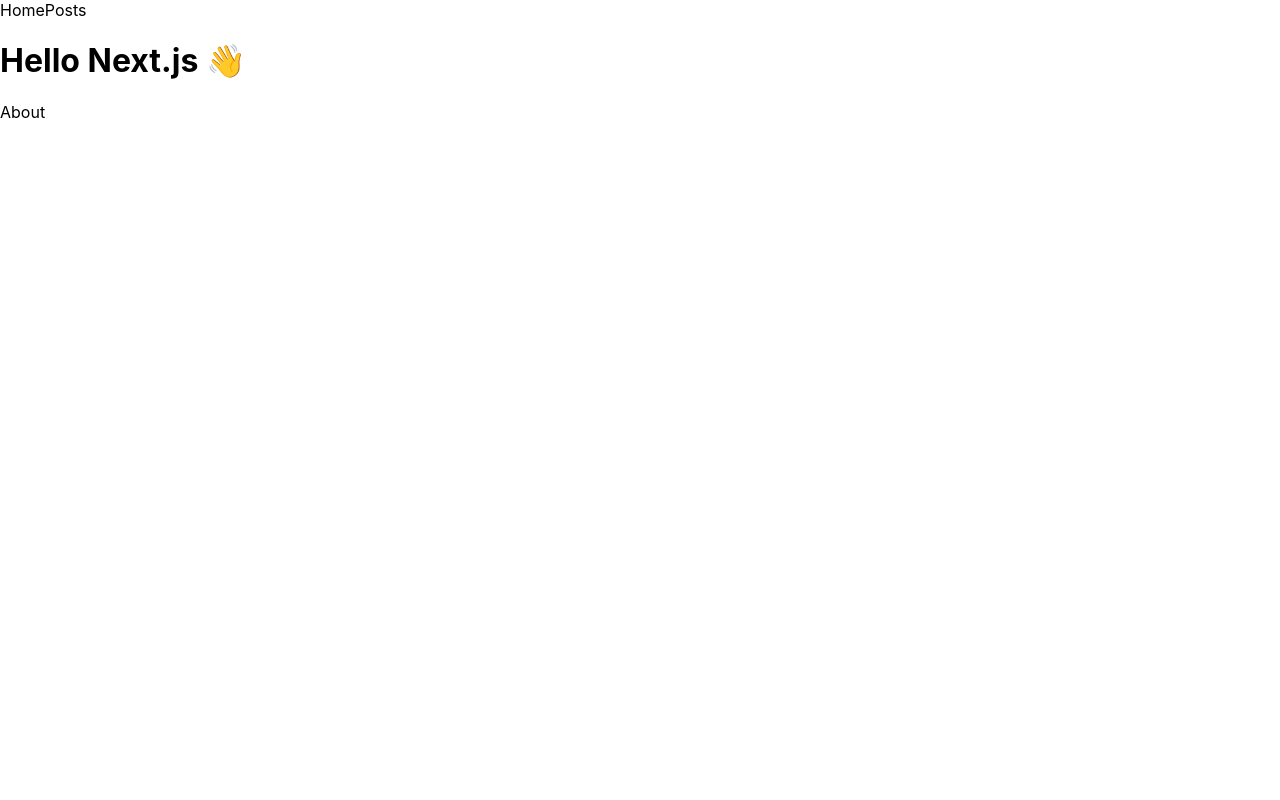
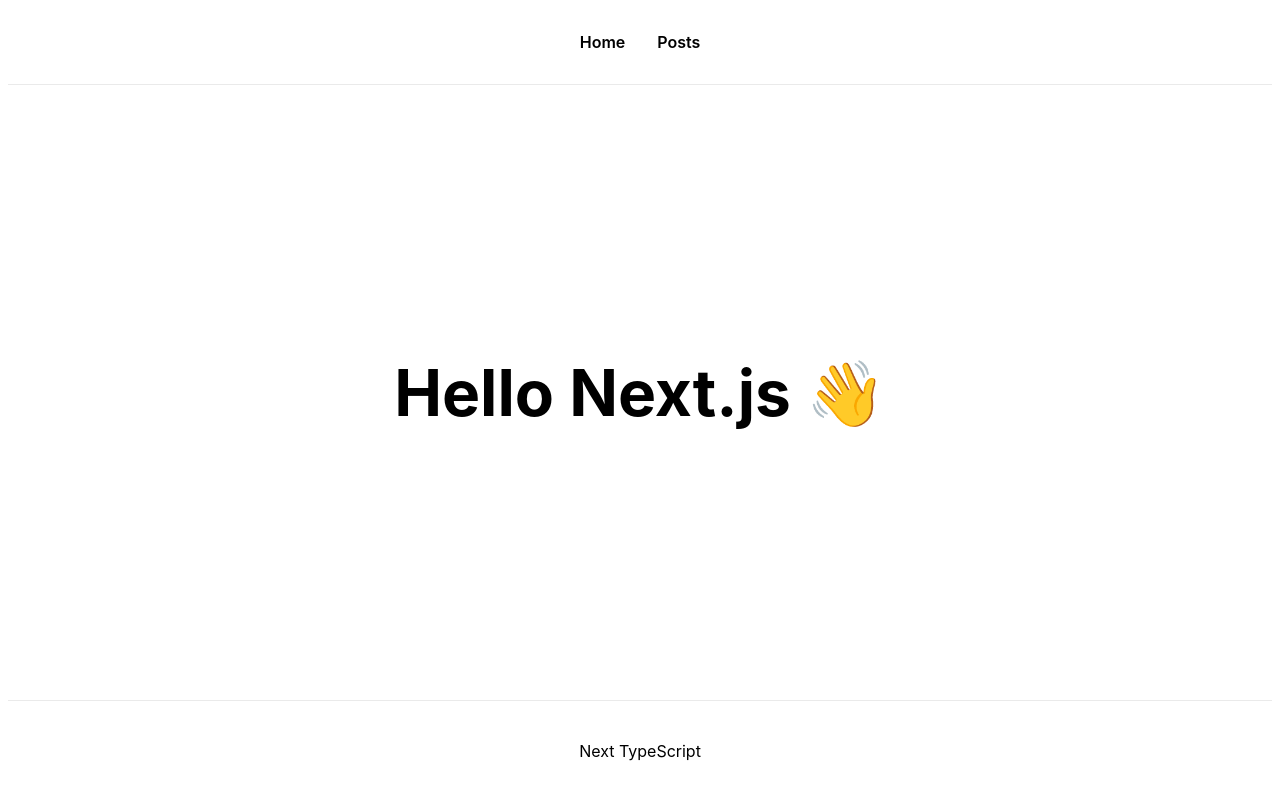
Before and after one commit to alexanderalmstrom/next-typescript, a Next.js app: page / in a window 1280 px wide. Built offline with nearby package versions, Linux system fonts and the light colour scheme.

Commit message:
Add some styles

```diff
--- a/components/Layout.tsx
+++ b/components/Layout.tsx
@@ -1,6 +1,8 @@
 import { ReactNode } from 'react'
 import Link from 'next/link'
 import Head from 'next/head'
+
+import styles from '../styles/main.module.scss'
 
 type Props = {
   children?: ReactNode
@@ -11,15 +13,15 @@
 const siteName = 'Next TypeScript'
 
 const Layout = ({ children, title, description }: Props) => (
-  <>
+  <div className={styles.site}>
     <Head>
       <title>{title ? `${title} - ${siteName}` : siteName}</title>
       <meta charSet="utf-8" />
       <meta name="viewport" content="initial-scale=1.0, width=device-width" />
       {description && <meta name="description" content={description} />}
     </Head>
-    <header>
-      <nav>
+    <header className={styles.header}>
+      <nav className={styles.nav}>
         <Link href="/">
           <a>Home</a>
         </Link>
@@ -28,8 +30,11 @@
         </Link>
       </nav>
     </header>
-    {children}
-  </>
+    <main className={styles.main}>
+      {children}
+    </main>
+    <footer className={styles.footer}>Next TypeScript</footer>
+  </div>
 )
 
 export default Layout
--- a/components/PostArticle.tsx
+++ b/components/PostArticle.tsx
@@ -1,6 +1,8 @@
 import Layout from './Layout'
 
 import { IPost } from '../interfaces'
+
+import styles from '../styles/main.module.scss'
 
 type Props = {
 	data: IPost
@@ -9,7 +11,7 @@
 const PostArticle = ({ data }: Props) => (
 	<Layout title={data?.fields.title} description={data?.fields.description}>
 		<article>
-			<h1>{data.fields.title}</h1>
+			<h1 className={styles.title}>{data.fields.title}</h1>
 			{data.fields.description && <p>{data.fields.description}</p>}
 		</article>
 	</Layout>
--- a/components/PostPreview.tsx
+++ b/components/PostPreview.tsx
@@ -1,6 +1,8 @@
 import Link from 'next/link'
 
 import { IPost } from '../interfaces'
+
+import styles from '../styles/main.module.scss'
 
 type Props = {
   data: IPost
@@ -8,7 +10,7 @@
 
 const PostPreview = ({ data }: Props) => (
   <article>
-    <h2>
+    <h2 className={styles.title}>
       <Link href="/posts/[slug]" as={`/posts/${data.fields.slug}`}>
         {data.fields.title}
       </Link>
--- a/next.config.js
+++ b/next.config.js
@@ -1,2 +1,7 @@
 const withSass = require('@zeit/next-sass')
-module.exports = withSass()
+module.exports = withSass({
+	cssModules: true,
+  cssLoaderOptions: {
+    importLoaders: 2,
+  }
+})
--- a/pages/index.tsx
+++ b/pages/index.tsx
@@ -1,12 +1,10 @@
-import Link from 'next/link';
 import Layout from '../components/Layout'
+
+import styles from '../styles/main.module.scss'
 
 const IndexPage = () => (
   <Layout>
-    <h1>Hello Next.js 👋</h1>
-    <Link href="/about">
-      <a>About</a>
-    </Link>
+    <h1 className={styles.title}>Hello Next.js 👋</h1>
   </Layout>
 )
 
--- a/pages/posts/index.tsx
+++ b/pages/posts/index.tsx
@@ -4,6 +4,8 @@
 import Posts from '../../components/Posts'
 
 import { IPost } from '../../interfaces'
+
+import styles from '../../styles/main.module.scss'
 
 type Props = {
   posts: IPost[]
@@ -12,7 +14,6 @@
 const PostsPage = ({ posts }: Props) => {
   return (
     <Layout title="Posts">
-      <h1>Posts</h1>
       <Posts posts={posts} />
     </Layout>
   )
--- a/styles/globals.scss
+++ b/styles/globals.scss
@@ -1,3 +1,7 @@
+* {
+  box-sizing: border-box;
+}
+
 html,
 body {
   padding: 0;
@@ -11,6 +15,16 @@
   text-decoration: none;
 }
 
-* {
-  box-sizing: border-box;
+p {
+  line-height: 1.5;
+  font-size: 1.5rem;
 }
+
+code {
+  background: #fafafa;
+  border-radius: 5px;
+  padding: 0.75rem;
+  font-size: 1.1rem;
+  font-family: Menlo, Monaco, Lucida Console, Liberation Mono, DejaVu Sans Mono,
+    Bitstream Vera Sans Mono, Courier New, monospace;
+}
--- /dev/null
+++ b/styles/main.module.scss
@@ -0,0 +1,77 @@
+.site {
+  min-height: 100vh;
+  padding: 0 0.5rem;
+  display: flex;
+  flex-direction: column;
+  justify-content: center;
+  align-items: center;
+}
+
+.main {
+  padding-top: 6rem;
+  padding-bottom: 6rem;
+  flex: 1;
+  display: flex;
+  flex-direction: column;
+  justify-content: center;
+  align-items: center;
+}
+
+.header {
+  width: 100%;
+  display: grid;
+  justify-content: center;
+  border-bottom: 1px solid #eaeaea;
+}
+
+.nav {
+  display: flex;
+  padding: 1rem;
+}
+
+.nav a {
+  padding: 1rem;
+  font-weight: 600;
+}
+
+.footer {
+  width: 100%;
+  height: 100px;
+  border-top: 1px solid #eaeaea;
+  display: flex;
+  justify-content: center;
+  align-items: center;
+}
+
+.footer img {
+  margin-left: 0.5rem;
+}
+
+.footer a {
+  display: flex;
+  justify-content: center;
+  align-items: center;
+}
+
+.title a {
+  color: inherit;
+  text-decoration: none;
+}
+
+.title a:hover,
+.title a:focus,
+.title a:active {
+  text-decoration: underline;
+}
+
+.title {
+  margin-top: 0;
+  margin-bottom: 0;
+  line-height: 1.15;
+  font-size: 4rem;
+}
+
+.title,
+.description {
+  text-align: center;
+}
```
Also changed, not shown: pages/about.tsx (deleted, +0 -9 lines).
